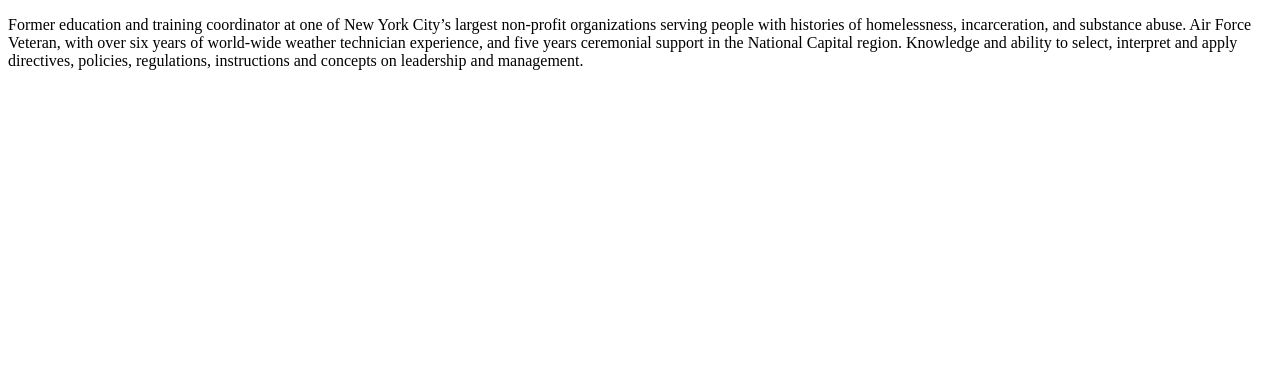
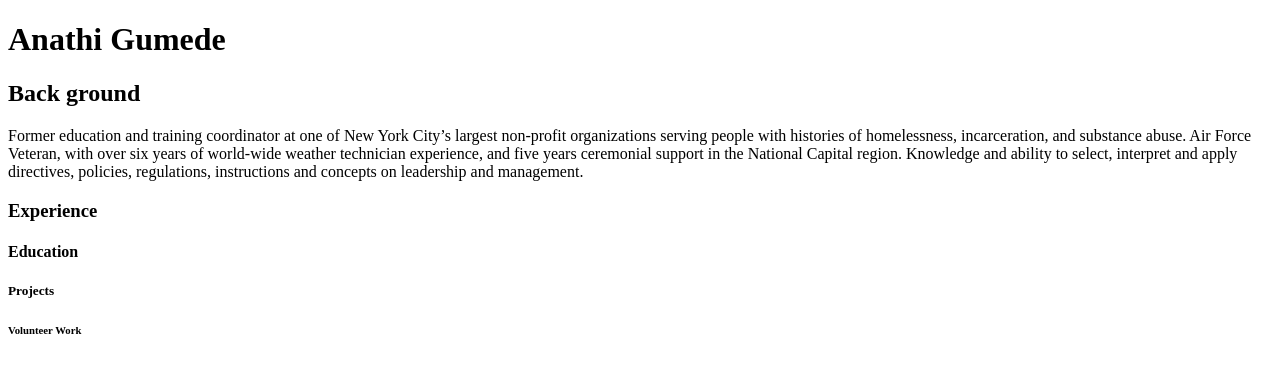
Before and after one commit to ntugumede1985/anathi-html-portfolio, a plain HTML site: page index.html in a window 1280 px wide. Drawn offline with Linux system fonts and the light colour scheme.

Commit message:
heading update

```diff
--- a/index.html
+++ b/index.html
@@ -6,11 +6,21 @@
         <meta name="viewport" content="width=device-width, initial-scale=1">
     </head>
     <body>
+        <h1>Anathi Gumede</h1>
+        <h2>Back ground</h2>
         <p>Former education and training coordinator at one of New York City’s
             largest non-profit organizations serving people with histories of homelessness,
             incarceration, and substance abuse. Air Force Veteran, with over six years of
             world-wide weather technician experience, and five years ceremonial support in the National Capital region.
             Knowledge and ability to select, interpret and apply directives, policies, regulations, instructions and
             concepts on leadership and management.</p>
+        <h3>Experience</h3>
+
+        <h4>Education</h4>
+
+        <h5>Projects</h5>
+
+        <H6>Volunteer Work</H6>
+
     </body>
 </html>
```
